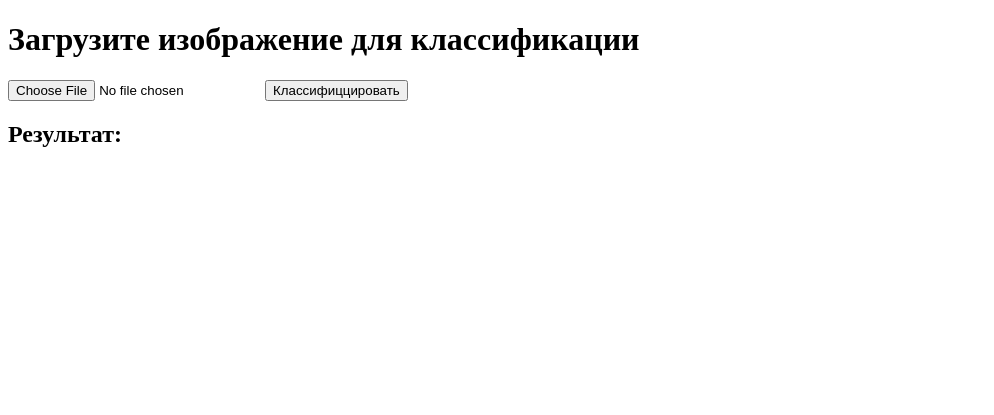
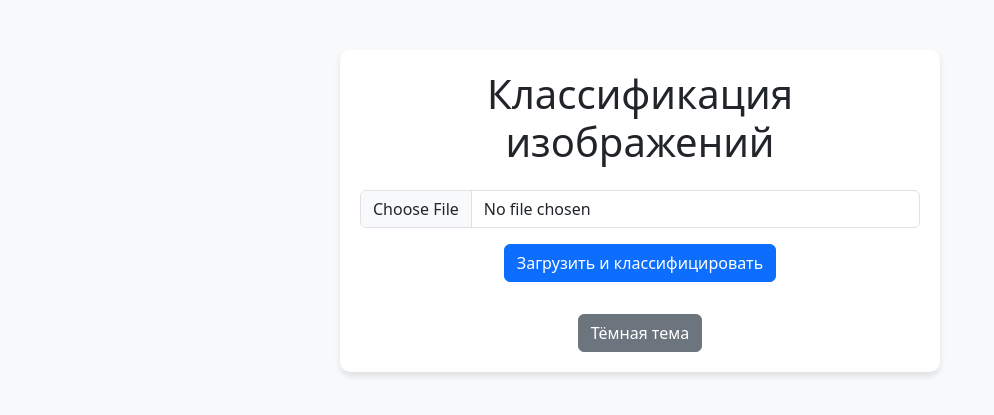
Before and after one commit to VLADZMEU/TPH_Detect_img, a Flask app: page / in a window 1280 px wide. Shown: the top 415 px of the page, without its empty margins (0-994 px from the left). Run offline with Flask 2, Linux system fonts and the light colour scheme.

Commit message:
Improved design and added dark theme

```diff
--- a/templates/index.html
+++ b/templates/index.html
@@ -1,18 +1,66 @@
 <!DOCTYPE html>
-<html lang="en">
+<html lang="ru">
 <head>
     <meta charset="UTF-8">
-    <title>Image Classifier</title>
+    <meta name="viewport" content="width=device-width, initial-scale=1.0">
+    <title>Классификация изображений</title>
+    <!-- Подключение Bootstrap CSS -->
+    <link href="https://cdn.jsdelivr.net/npm/bootstrap@5.3.0/dist/css/bootstrap.min.css" rel="stylesheet">
+    <style>
+        body {
+            background-color: #f8f9fa;
+            color: #212529;
+        }
+        .upload-section {
+            max-width: 600px;
+            margin: 50px auto;
+            padding: 20px;
+            background: #fff;
+            border-radius: 10px;
+            box-shadow: 0 4px 6px rgba(0, 0, 0, 0.1);
+        }
+        .result-card {
+            margin-top: 20px;
+            display: none; /* Скрываем по умолчанию */
+        }
+        .dark-mode {
+            background-color: #121212;
+            color: #ffffff;
+        }
+        .dark-mode .upload-section {
+            background-color: #1e1e1e;
+            color: #ffffff;
+        }
+        .dark-mode .result-card {
+            background-color: #2d2d2d;
+            color: #ffffff;
+        }
+    </style>
 </head>
 <body>
-    <h1>Загрузите изображение для классификации</h1>
-    <form id="upload-form">
-        <input type="file" name="file" accept="image/*" required>
-        <button type="submit">Классифиццировать</button>
-    </form>
-    <h2>Результат:</h2>
-    <p id="result"></p>
+    <div class="container">
+        <div class="upload-section text-center">
+            <h1 class="mb-4">Классификация изображений</h1>
+            <form id="upload-form" class="mb-3">
+                <div class="mb-3">
+                    <input type="file" class="form-control" name="file" accept="image/*" required>
+                </div>
+                <button type="submit" class="btn btn-primary">Загрузить и классифицировать</button>
+            </form>
+            <div id="result" class="result-card card">
+                <div class="card-body">
+                    <h2 class="card-title">Результат:</h2>
+                    <p id="top-prediction" class="card-text"></p>
+                    <ul id="top-predictions" class="list-group"></ul>
+                </div>
+            </div>
+            <button id="toggle-dark-mode" class="btn btn-secondary mt-3">Тёмная тема</button>
+        </div>
+    </div>
 
+    <!-- Подключение Bootstrap JS и Popper.js -->
+    <script src="https://cdn.jsdelivr.net/npm/@popperjs/core@2.11.6/dist/umd/popper.min.js"></script>
+    <script src="https://cdn.jsdelivr.net/npm/bootstrap@5.3.0/dist/js/bootstrap.min.js"></script>
     <script>
         document.getElementById('upload-form').onsubmit = async (e) => {
             e.preventDefault();
@@ -25,8 +73,21 @@
             });
 
             const result = await response.json();
-            document.getElementById('result').innerText = JSON.stringify(result, null, 2);
+            if (result.error) {
+                alert(result.error);
+            } else {
+                document.getElementById('top-prediction').innerText = `Класс: ${result.class_name}`;
+                document.getElementById('result').style.display = 'block';
+            }
         };
+
+        // Переключение тёмной темы
+        const toggleDarkModeButton = document.getElementById('toggle-dark-mode');
+        toggleDarkModeButton.addEventListener('click', () => {
+            document.body.classList.toggle('dark-mode');
+            const isDarkMode = document.body.classList.contains('dark-mode');
+            toggleDarkModeButton.innerText = isDarkMode ? 'Светлая тема' : 'Тёмная тема';
+        });
     </script>
 </body>
 </html>
```
